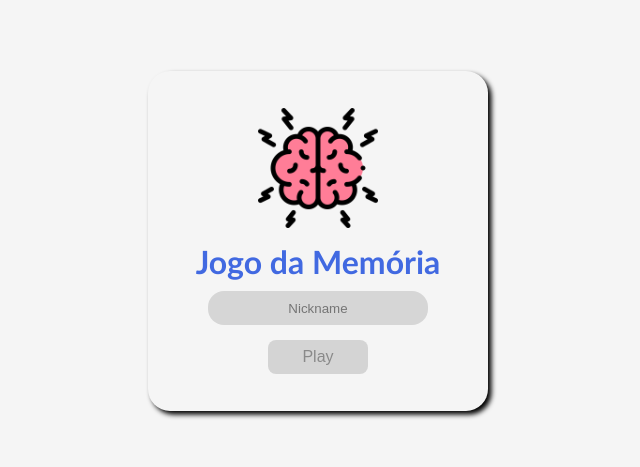
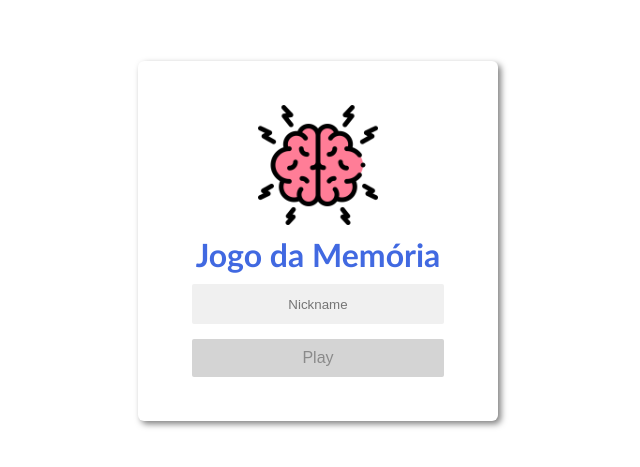
Before and after one commit to by-scottlucas/js-jogo-memoria, a plain HTML site: page index.html in a window 1280 px wide. Shown: the part 159-626 px from the top of the page, without its empty margins (322-962 px from the left). Drawn offline with Linux system fonts and the light colour scheme.

Commit message:
Estilizando index.html

```diff
--- a/index.css
+++ b/index.css
@@ -3,100 +3,71 @@
     padding: 0;
 }
 
-body{
-    background-color: whitesmoke;
+body {
+    background-color: #FFF;
 }
 
-.container{
-    margin: 0 auto;
+.container {
     width: 100%;
     height: 100vh;
+    display: flex;
+    align-items: center;
+    flex-direction: column;
+    justify-content: center;
 }
 
-.face{
-    cursor: pointer;
-    position: relative;
-    transform-style: preserve-3d;
-    transition: all 1s ease;
-    display: flex;
-    flex-direction: column;
-    justify-content: center;
-    align-items: center;
-    margin: 0 auto;
-    width: 100%;
-    height: 100vh;
-}
-
-.photo img{
+.logotipo {
     width: 120px;
     margin-bottom: 10px;
 }
 
-.group{
-    position: absolute;
+.form-login {
     display: flex;
     flex-direction: column;
     justify-content: center;
     align-items: center;
     aspect-ratio: 1/1;
-    width: 340px;
+    width: 360px;
     border: 0px;
-    border-radius: 22px;
-    box-shadow: 3.5px 3.5px 5px #000000;
+    border-radius: 6px;
+    box-shadow: 3px 3px 6px rgba(0, 0, 0, .5);
 }
 
-.login{
-    backface-visibility: hidden;
-    transform: rotateY(0deg);
-}
-
-.tittle{
+.title {
     font-size: 2rem;
     color: #4169e1;
-    font-family:'Calibri';
+    font-family: 'Calibri';
     margin-bottom: 10px;
 }
 
-input{
+.nickinput {
     border: none;
     outline: none;
+    width: 70%;
+    height: 40px;
+    text-align: center;
+    border-radius: 2px;
+    margin-bottom: 15px;
+    background-color: #F0F0F0;
 }
 
-.nick{
-    width: 220px;
-    height: 34px;
-    text-align: center;
-    border-radius: 16px;
-    margin-bottom: 15px;
-    background-color: #d6d6d6;
+.nickinput:focus {
+    background-color: #eaf7ff;
 }
 
-.nick:focus{
-    background-color: #c5e8ff;
-}
-
-
-button{
+.start-button {
     color: #ffff;
-}
-
-.btn-play{
     cursor: pointer;
     font-size: 1rem;
     border: 0px;
-    width: 100px;
-    height: 34px;
-    border-radius: 8px;
-    background-color:#4169e1;
+    width: 70%;
+    height: 38px;
+    border-radius: 2px;
+    background-color: #4169e1;
 }
 
-.btn-play:disabled{
-    cursor: auto;
-    font-size: 1rem;
-    border: 0px;
-    width: 100px;
-    height: 34px;
-    border-radius: 8px;
+.start-button:disabled {
+    cursor: no-drop;
     color: #8a8a8a;
-    background-color:#d4d4d4;
+    background-color: #d4d4d4;
 }
--- a/index.html
+++ b/index.html
@@ -12,27 +12,25 @@
 
     <div class="container">
 
-        <section class="face">
+        <form class="form-login" id="form-login">
 
-            <form class="group login" id="login-form">
+            <img src="../assets/brain.png" alt="icon" class="logotipo">
 
-                <div class="photo">
-                    <img src="../assets/brain.png" alt="icon">
-                </div>
+            <h1 class="title">
+                Jogo da Memória
+            </h1>
 
-                <h1 class="tittle">Jogo da Memória</h1>
+            <input type="text" id="nickinput" placeholder="Nickname" class="nickinput" required>
 
-                <input type="text" id="nick" placeholder="Nickname" required class="nick">
+            <button type="submit" class="start-button" id="start-button" disabled>
+                Play
+            </button>
 
-                <button type="submit" class="btn-play" id="btn" disabled>Play</button>
-
-            </form>
-
-        </section>
+        </form>
 
     </div>
 
-    <script src="./scripts/login.js"></script>
+    <script src="./scripts/index.js"></script>
 
 </body>
 
--- /dev/null
+++ b/scripts/index.js
@@ -0,0 +1,28 @@
+/* ----------------------------------------------------------------------------------------------- */
+/*----------------------- SCRIPT DE FUNCIONALIDADES DA PÁGINA DE NICKNAME -----------------------*/
+/* ------------------------------------------------------------------------------------------- */
+
+
+const nicknameInput = document.getElementById('nickinput'); // Obtém o nome do jogador
+const startButton = document.getElementById('start-button'); // botao de envio
+const formLogin = document.getElementById('form-login') // formulario
+
+
+const validarInput = ({ target }) => {
+
+    if (target.value.length > 2) {
+        startButton.removeAttribute('disabled');
+        return;
+    }
+
+    startButton.setAttribute('disabled', '');
+}
+
+const savePlayer = (event) => {
+    event.preventDefault();
+    localStorage.setItem('player', input.value);
+    location = './pages/game/game.html'
+}
+
+nicknameInput.addEventListener('input', validarInput);
+formLogin.addEventListener('submit', savePlayer);
--- a/scripts/login.js
+++ /dev/null
@@ -1,27 +0,0 @@
-/* ----------------------------------------------------------------------------------------------- */
-/*----------------------- SCRIPT DE FUNCIONALIDADES DA PÁGINA DE NICKNAME -----------------------*/
-/* ------------------------------------------------------------------------------------------- */
-
-
-const input = document.getElementById('nick'); // Obtém o nome do jogador
-const botao = document.getElementById('btn'); // botao de envio
-const login = document.getElementById('login-form') // formulario
-
-
-const validarInput = ({ target }) => {
-    if(target.value.length > 2) {
-        botao.removeAttribute('disabled');
-        return;
-    }
-
-    botao.setAttribute('disabled', '');
-}
-
-const savePlayer = (event) =>{
-    event.preventDefault();
-    localStorage.setItem('player', input.value);
-    location = '../game/game.html'
-}
-
-input.addEventListener('input', validarInput);
-login.addEventListener('submit', savePlayer);
```
